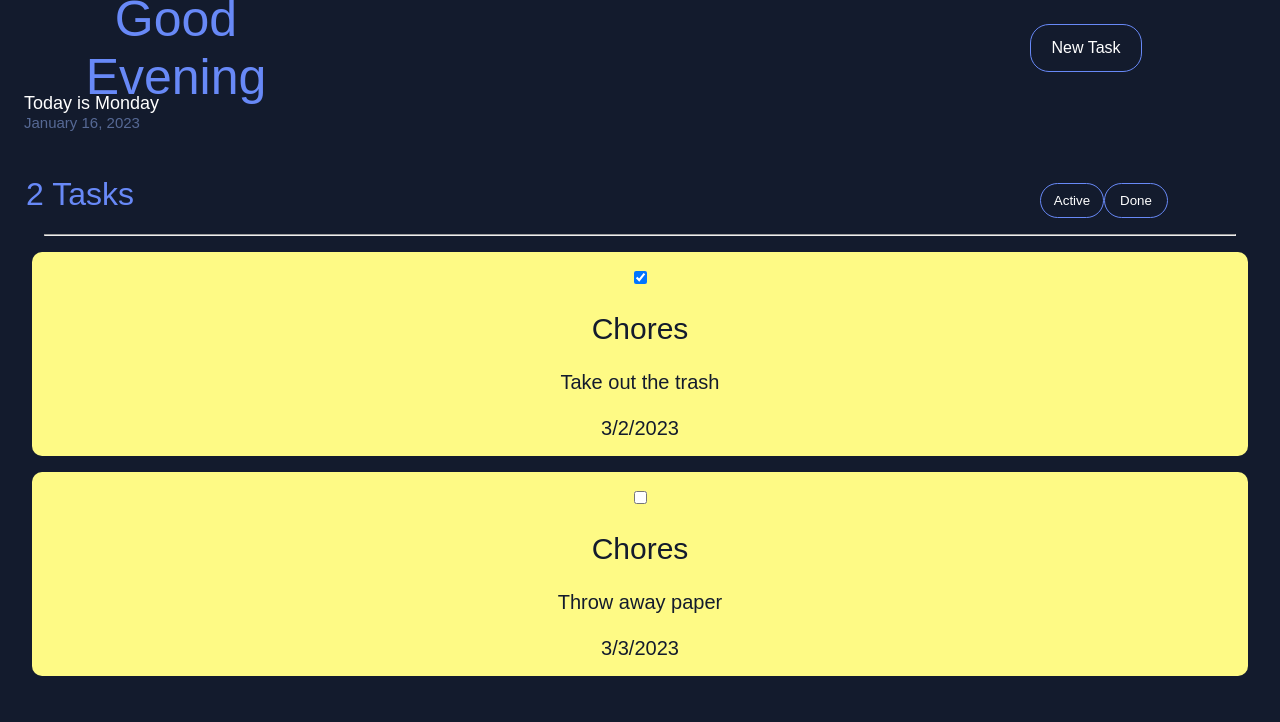
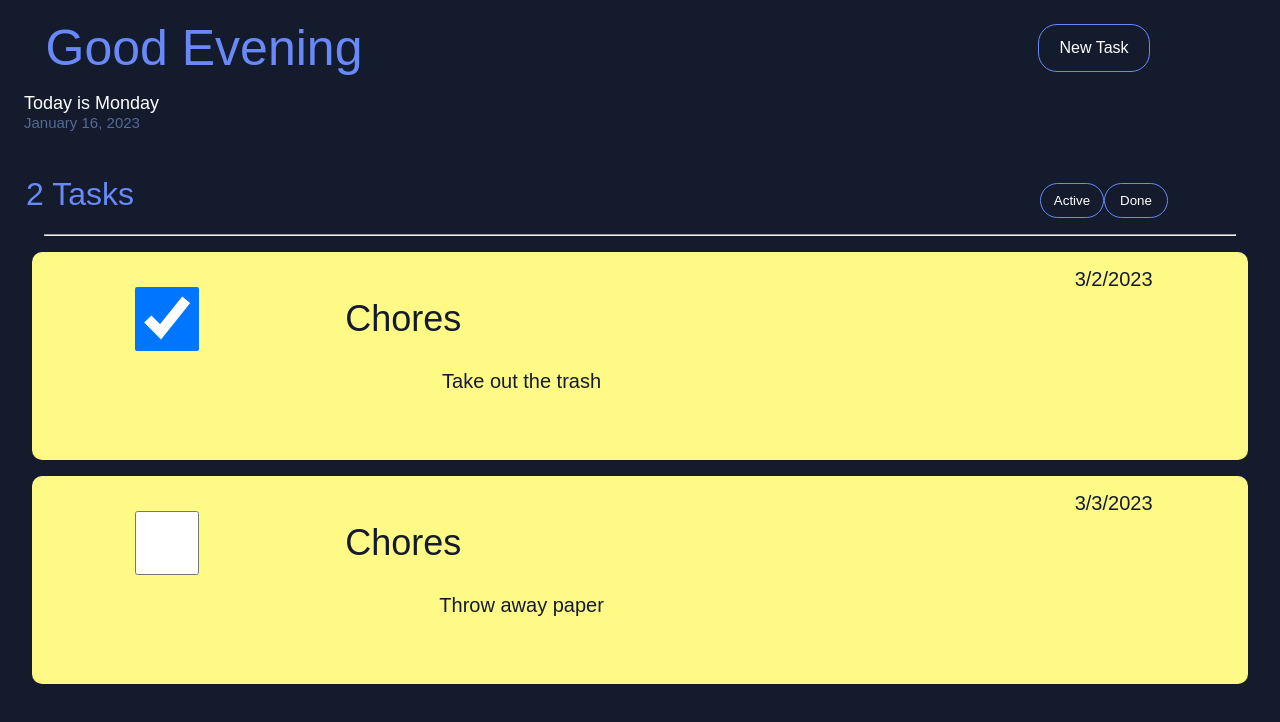
Before and after one commit to dilekbaykara/to-do-list, a React (Create React App) app: page / in a window 1280 px wide. Shown: the top 722 px of the page. Built offline with nearby package versions, Linux system fonts and the light colour scheme; a web font is replaced by a local one.

Commit message:
adjusted styling for button hover and to-do list grid for content

```diff
--- a/src/App.css
+++ b/src/App.css
@@ -3,7 +3,9 @@
 }
 
 .to-do-item{
-  display: flex;
+  display: grid;
+  grid-template-columns: repeat(5, 1fr);
+  grid-template-rows: repeat(2, 1fr);
   justify-content: center;
   flex-direction: column;
   font-size: 20px;
@@ -11,16 +13,36 @@
   border: 1px #ffff;
   color: #131b2d;
   margin: 1rem;
+  height: 11rem;
   padding: 1rem;
   border-radius: 10px;
   margin-left: 2rem;
   margin-right: 2rem;
   }
 
-  h2{
+  .checkbox{
+    grid-column: 1;
+    grid-row: 1;
+    height:4rem;
+    align-self: center;
+  }
+
+  .to-do-date{
+    grid-column: 5;
+    grid-row: 1;
+  }
+
+  .to-do-title{
+    grid-column: 2;
+    grid-row: 1;
     font-family: elza, sans-serif;
     font-weight: 500;
     font-style: normal;
     color: #131b2d;
-    font-size: 30px;
+    font-size: 36px;
   }
+
+  .description{
+    grid-column: 1/5;
+    grid-row: 2;
+  }
--- a/src/App.tsx
+++ b/src/App.tsx
@@ -48,10 +48,10 @@ function ToDoItem(props: { toDo: ToDo }) {
   return (
     <div className ="to-do-item">
       <input type="checkbox" className="checkbox" checked={props.toDo.checked} />
-      <h2>{props.toDo.title}</h2>
-      <span>{props.toDo.description}</span>
+      <h2 className="to-do-title">{props.toDo.title}</h2>
+      <span className="description">{props.toDo.description}</span>
       <br />
-      <span>{props.toDo.duedate.toLocaleDateString()}</span>
+      <span className="to-do-date">{props.toDo.duedate.toLocaleDateString()}</span>
     </div>
   );
 }
--- a/src/index.css
+++ b/src/index.css
@@ -9,7 +9,6 @@ body {
   color: #ffff;
 }
 
-
 .greeting-container{
   margin-top: 1rem;
   display: grid;
@@ -17,13 +16,13 @@ body {
   grid-template-rows: repeat(2, 4rem);
   margin-left: 1.5rem;
   align-items: center;
-  margin-right: 1rem;
+  margin-right: 1.5rem;
 }
 
 .greeting{
   grid-column: 1;
   grid-row: 1;
-  width: 19rem;
+  width: 22.5rem;
 }
 
 .task-button{
@@ -33,6 +32,7 @@ body {
   height: 3rem;
   width: 7rem;
 }
+
 
 .date-container {
   display: flex;
@@ -96,3 +96,8 @@ button{
   background-color: #131b2d;
   width: 4rem;
 }
+
+button:hover{
+  background-color: #6889f7;
+  color:#131b2d;
+}
```
